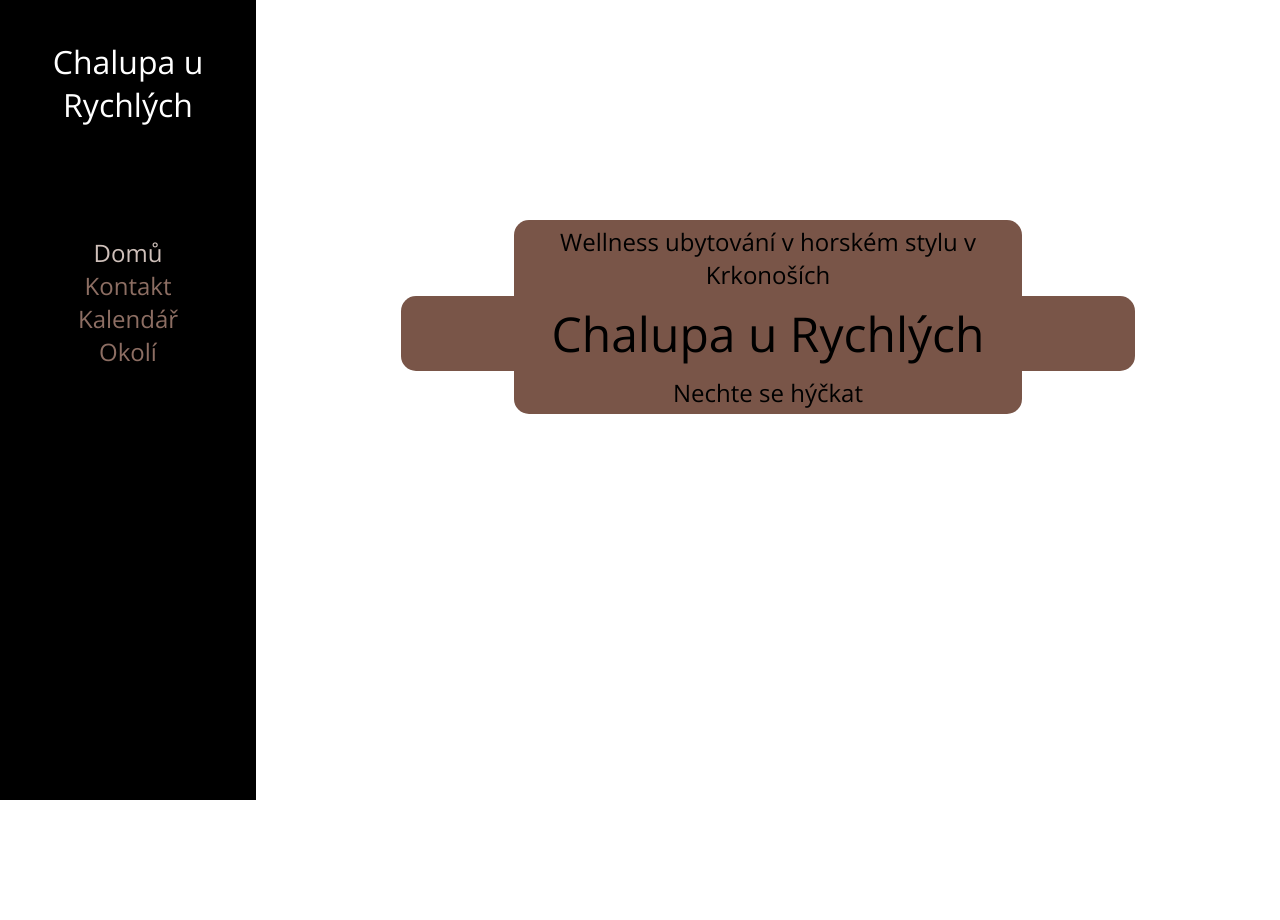
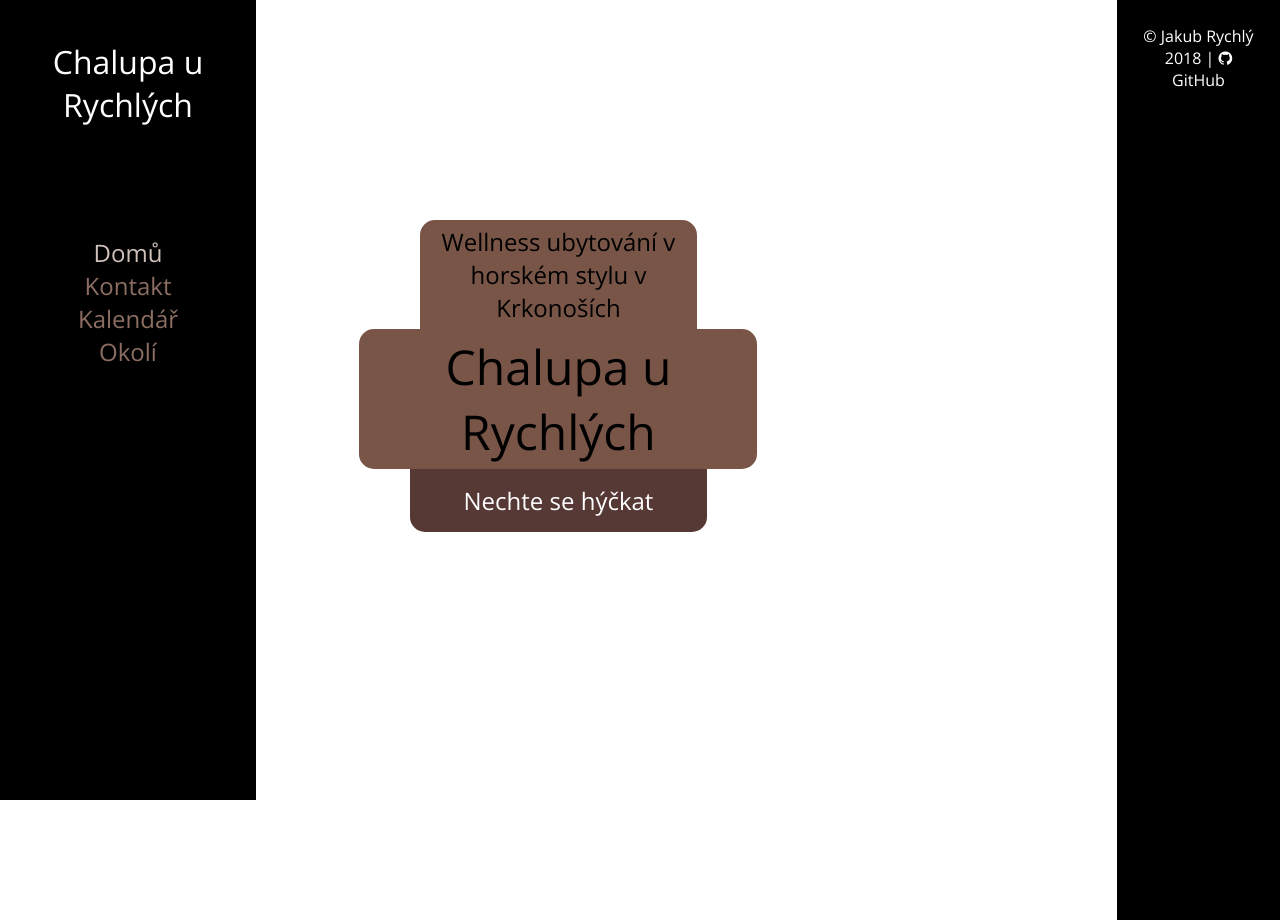
Before and after one commit to jrychly/rychlachalupa.cz, a plain HTML site: page index.html in a window 1280 px wide. Drawn offline with nearby package versions, Linux system fonts and the light colour scheme.

Commit message:
Add footer

```diff
--- a/css/style.css
+++ b/css/style.css
@@ -78,10 +78,28 @@ body {
   width: 55%;
   margin-left: auto;
   margin-right: auto;
-  padding: 5px;
-  background-color: #795548;
+  padding: 15px;
+  background-color: rgba(44, 7, 3, 0.8);
+  color: #fff;
   border-bottom-left-radius: 15px;
   border-bottom-right-radius: 15px;
+}
+
+.footer {
+  padding: 25px;
+  margin-left: 20%;
+  text-align: center;
+  background-color: #000000;
+  color: #fff;
+}
+
+a {
+  color: #fff;
+  text-decoration: none;
+}
+
+a:hover {
+  color: gray;
 }
 
 @media (max-width: 900px) {
--- a/index.html
+++ b/index.html
@@ -31,6 +31,9 @@
 			<div class="header-bot">Nechte se hýčkat</div>
 		</div>
 	</div>
+
+<div class="footer">
+	&copy <a href="http://jakubrychly.cz">Jakub Rychlý</a> 2018 | <i class="fa fa-github" aria-hidden="true"></i> <a href="https://github.com/jrychly/urychlych.cz">GitHub</a>
 </div>
 
 </body>
```
